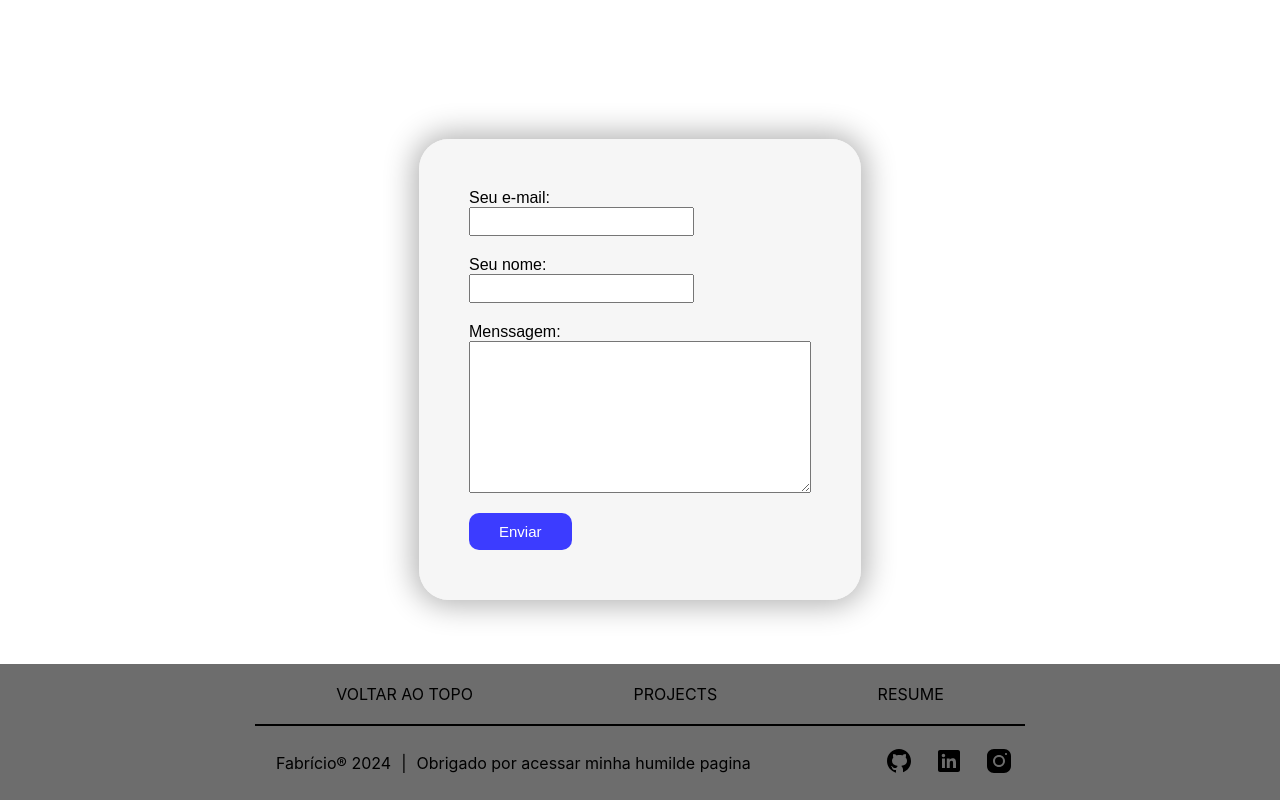
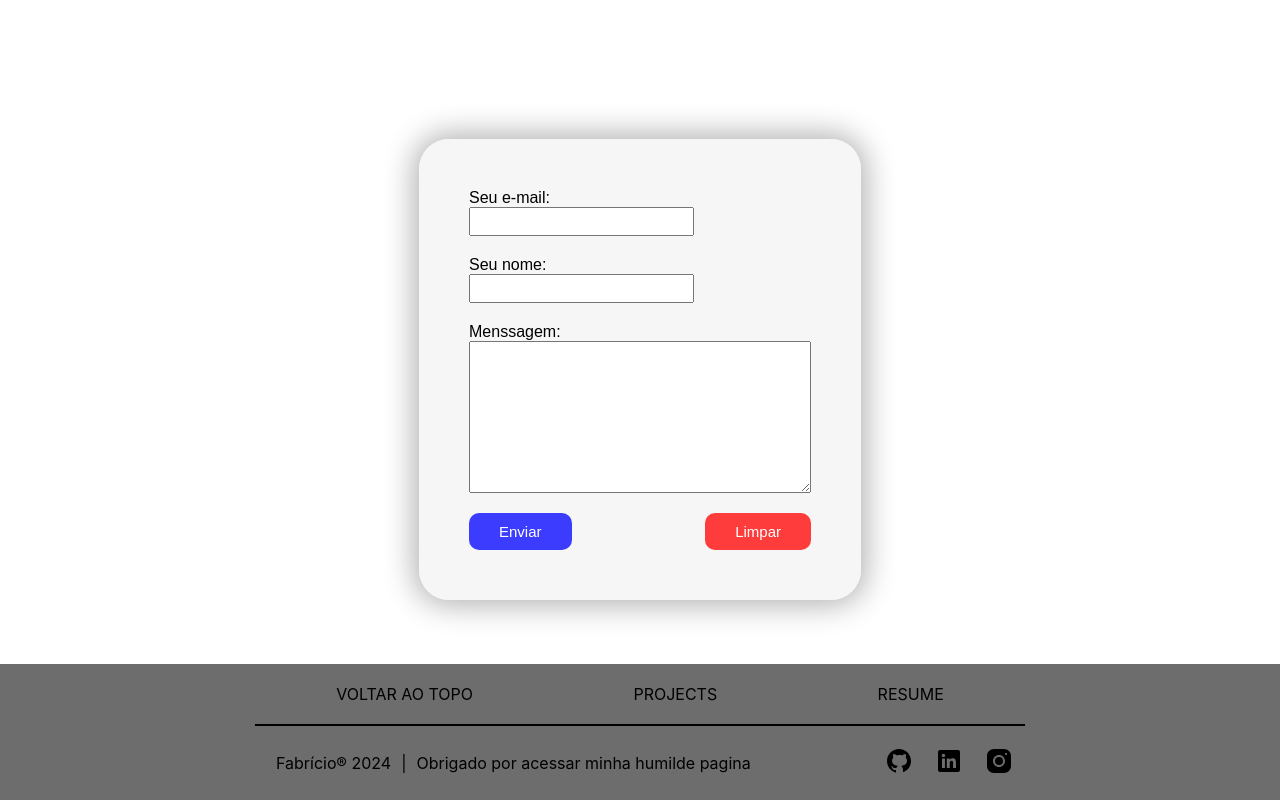
Before and after one commit to FabricioAnastacio/my_portfolio, a React (Create React App) app in the folder frontend/: page /home in a window 1280 px wide. Shown: the part 4434-5234 px from the top of the page. Built offline with nearby package versions, Linux system fonts and the light colour scheme; a web font is replaced by a local one.

Commit message:
Adiciona o botao de limpeza no formulario de contato

```diff
--- a/frontend/src/components/Contact.jsx
+++ b/frontend/src/components/Contact.jsx
@@ -17,6 +17,12 @@ function Contact() {
     default:
       setMessage(target.value);
     }
+  };
+
+  const resetForm = () => {
+    setEmail('');
+    setMessage('');
+    setName('');
   };
 
   return (
@@ -62,11 +68,20 @@ function Contact() {
           name="_honey"
           style={ { display: 'none' } }
         />
-        <button
-          type="submit"
-        >
-          Enviar
-        </button>
+        <div className="Buttons">
+          <button
+            className="Button-send"
+            type="submit"
+          >
+            Enviar
+          </button>
+          <button
+            className="Button-clear"
+            onClick={ resetForm }
+          >
+            Limpar
+          </button>
+        </div>
       </form>
     </section>
   );
--- a/frontend/src/styles/Contact.css
+++ b/frontend/src/styles/Contact.css
@@ -29,7 +29,13 @@ textarea {
   height: 15vmin;
 }
 
-.Contact button {
+.Buttons {
+  display: flex;
+  justify-content: space-between;
+  width: 100%;
+}
+
+.Button-send {
   padding: 10px 30px;
   background-color: rgb(60, 60, 255);
   color: white;
@@ -39,8 +45,24 @@ textarea {
   transition: .1s linear;
 }
 
-.Contact button:hover {
+.Button-send:hover {
   transform: scale(1.1);
   box-shadow: 0px 0px 10px 1px rgba(60, 60, 255, 0.466);
   cursor: pointer;
 }
+
+.Button-clear {
+  padding: 10px 30px;
+  background-color: rgb(255, 60, 60);
+  color: white;
+  font-size: 15px;
+  border: none;
+  border-radius: 10px;
+  transition: .1s linear;
+}
+
+.Button-clear:hover {
+  transform: scale(1.1);
+  box-shadow: 0px 0px 10px 1px rgba(255, 60, 60, 0.466);
+  cursor: pointer;
+}
```
